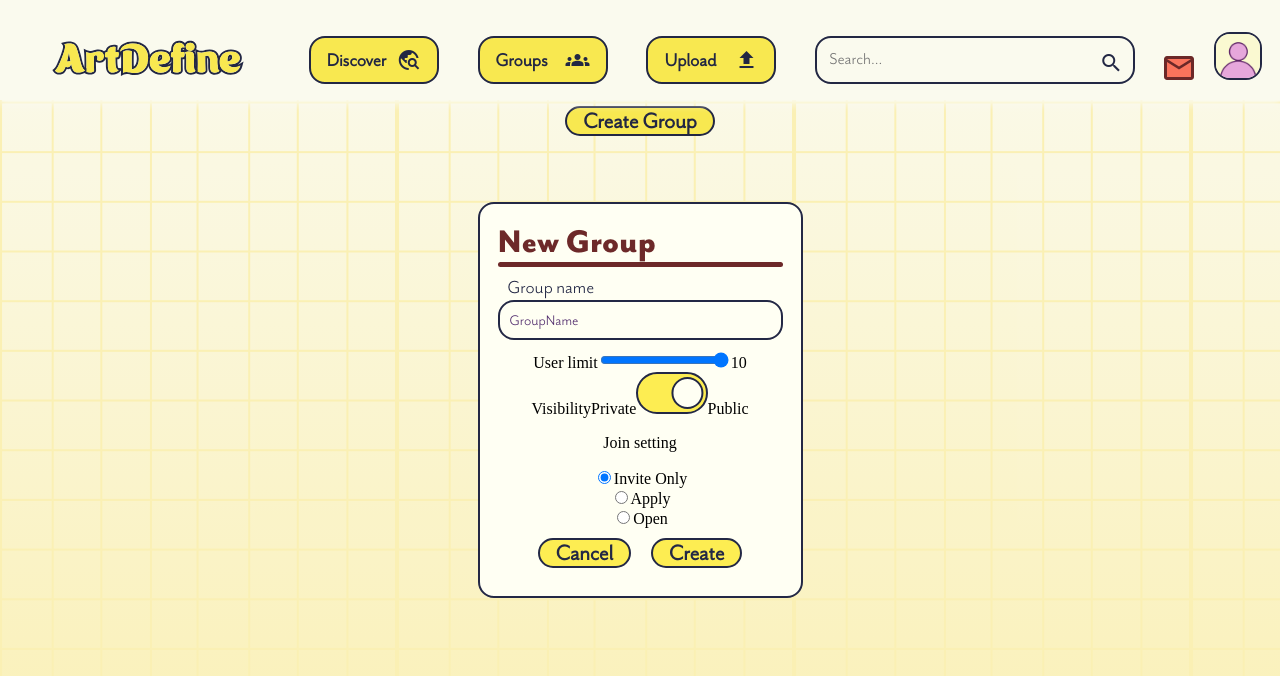
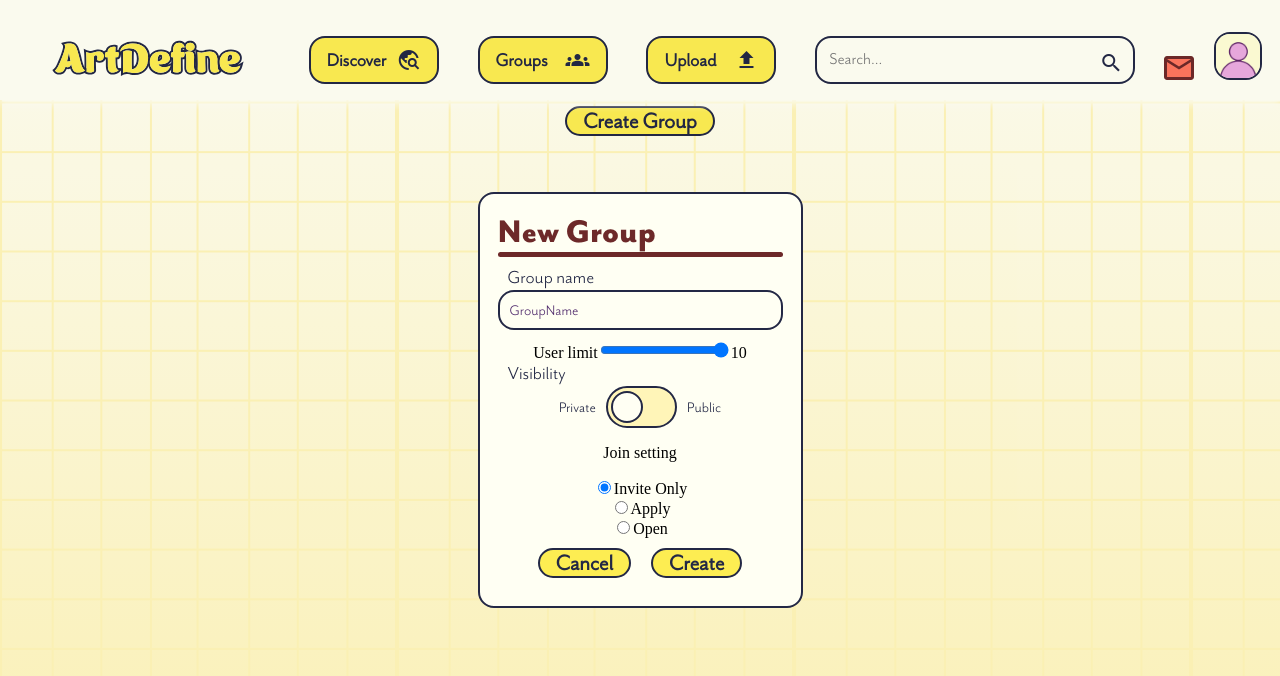
Before and after one commit to Thomas-More-ArtDefine/ArtDefine-front, a React (Create React App) app in the folder artdefine/: page /groups in a window 1280 px wide. Both pictures are taken after a click on the button "Create Group". Shown: the top 676 px of the page. Built offline with nearby package versions, Linux system fonts and the light colour scheme; no server answers.

Commit message:
styling: visibility section form

```diff
--- a/artdefine/src/App.scss
+++ b/artdefine/src/App.scss
@@ -993,6 +993,29 @@ div.modalContainer{
         @include textInput($color-white, $midnight-blue, $midnight-blue, 100%, 40px);
       }
       div.visbility{
+        display: block;
+        margin-bottom: 10px;
+        label{
+          display: block;
+          margin-left: 10px;
+          margin-bottom: 2px;;
+          font-family: 'EavesSansBook';
+          font-size: 20px;
+          color:  $midnight-blue;
+          float: left;
+        }
+        div.togglecontainer{
+          width: 100%;
+          display: flex;
+          justify-content: center;
+          align-items: center;
+          span{
+            padding: 0 10px;
+            font-family: 'EavesSansBook';
+            font-size: 16px;
+            color: $midnight-blue;
+          }
+        }
         span.toggle{
           @include toggle($canvas-white-dark, $canary-yellow,$canvas-white-light, $midnight-blue, 25%);
         }
--- a/artdefine/src/components/Create-group-modal.tsx
+++ b/artdefine/src/components/Create-group-modal.tsx
@@ -18,7 +18,7 @@ export default function CreateGroupModal({
   }) {
     const [groupname, setGroupname] = useState("");
     const [userLimit, setUserLimit] = useState("10");
-    const [visibility, setVisibility] = useState(true); // false = private, true = public
+    const [visibility, setVisibility] = useState(false); // false = private, true = public
     const [join, setJoin] = useState(GroupJoin.INVITE);
     const [maxUserLimit, setMaxUserLimit] = useState(10);
 
@@ -66,12 +66,15 @@ export default function CreateGroupModal({
                         </div>
                         <div className='visbility'>
                             <label htmlFor="visibility">Visibility</label>
+                            <div className='togglecontainer'>
                                 <span className='option1'>Private</span>
                                     <span className='toggle'>
                                         <input id='visibility' name="visibility" type="checkbox" checked={visibility} onChange={(e) => setVisibility(e.target.checked)} />
                                         <span className="slider"><span className='switch'></span></span>
                                     </span>
                                 <span className='option'>Public</span>
+                            </div>
+
                         </div>
                         <div>
                             <p>Join setting</p>
```
Lines whose indentation alone changed are shown as unchanged.
